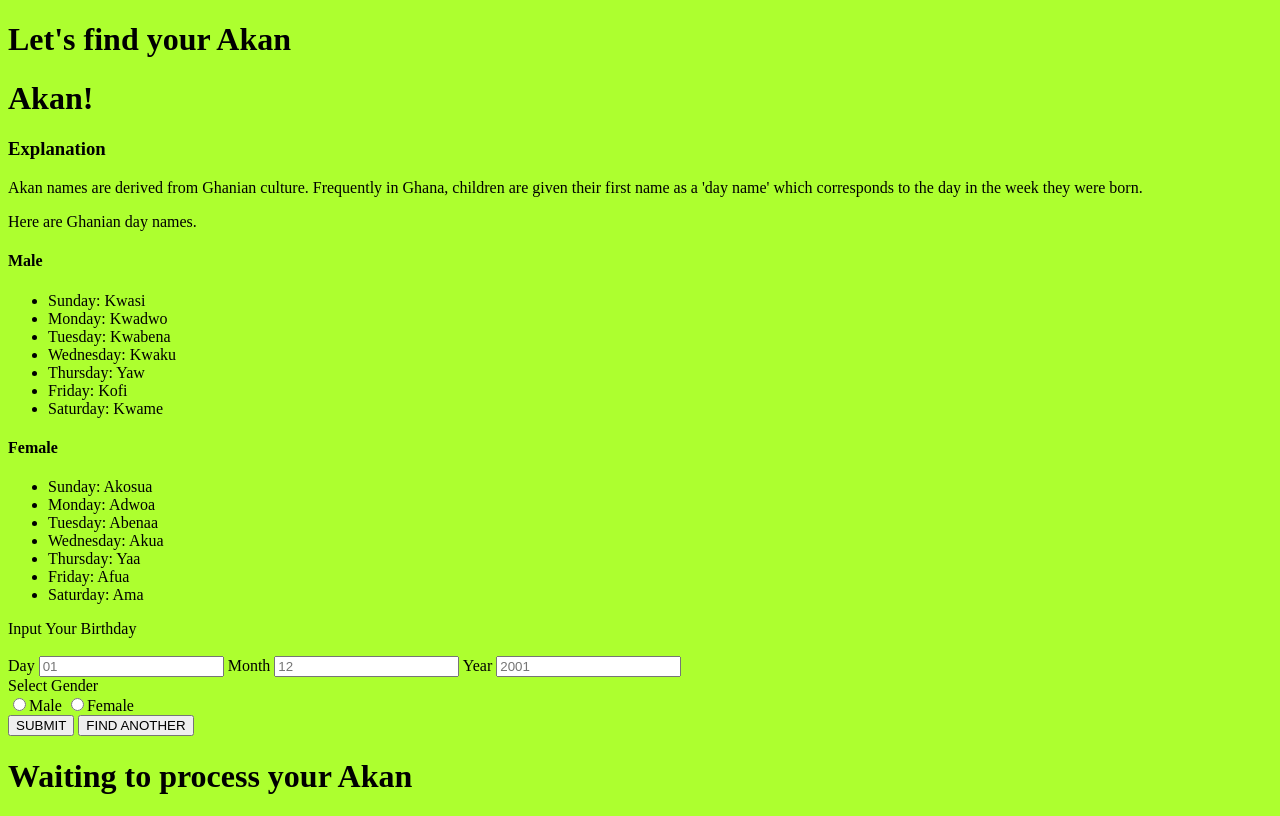
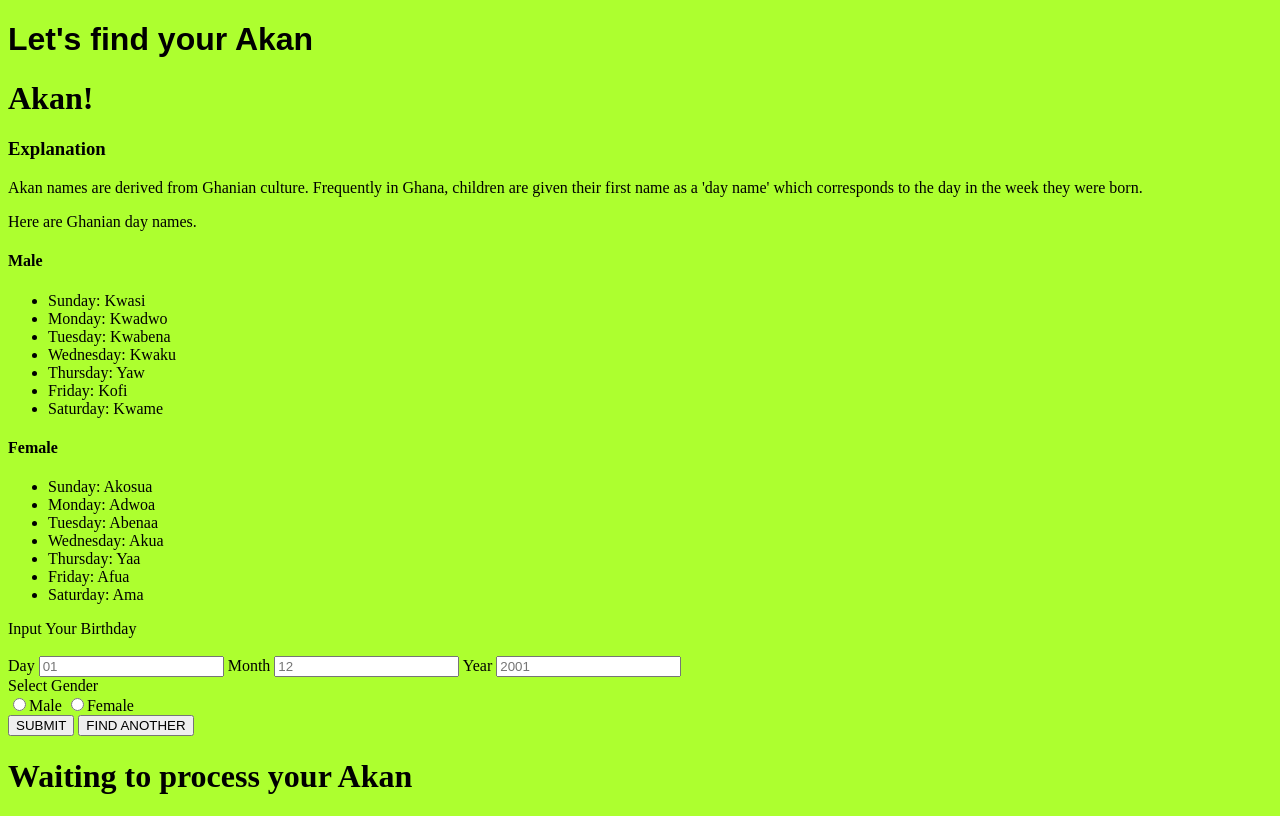
Before and after one commit to Collinskanyiri/akanprojectcollo, a plain HTML site: page index.html in a window 1280 px wide. Drawn offline with Linux system fonts and the light colour scheme.

Commit message:
add changes to main

```diff
--- a/CSS/styles.css
+++ b/CSS/styles.css
@@ -1,3 +1,12 @@
 body {
     background-color: greenyellow;
 }
+
+#welcome-message {
+    font-family: fantasy;
+    color: #000;
+}
+
+.main {
+    text-align: left;
+}
```
